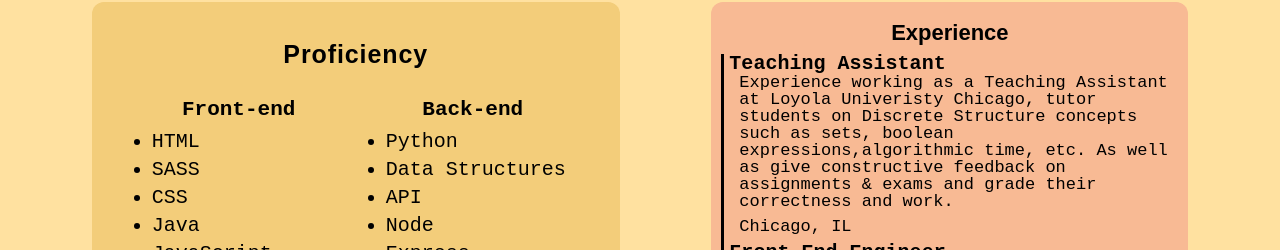
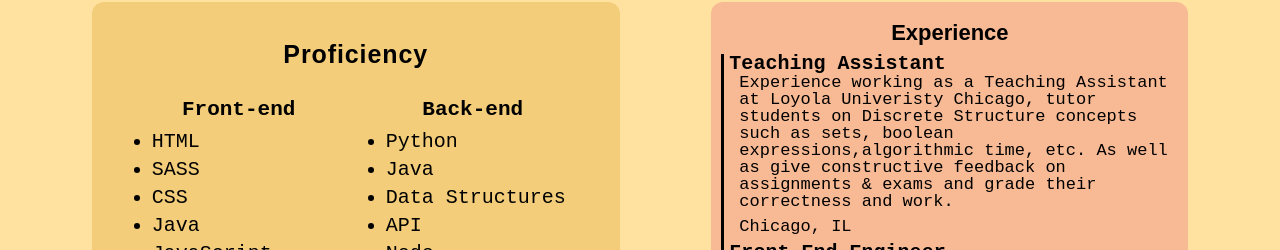
Before and after one commit to fiona1nicdao/fiona_website_v5, a React (Create React App) app: page / in a window 1280 px wide. Shown: the part 1739-1989 px from the top of the page. Built offline with nearby package versions, Linux system fonts and the light colour scheme.

Commit message:
updated resume

```diff
--- a/src/pages/resume/Resume.js
+++ b/src/pages/resume/Resume.js
@@ -4,7 +4,7 @@
         <div id="Contact" className="resume-page">
             <div className="contact-area">
                 <button className="resume-btn">
-                    <a target="_blank" rel="noopener noreferrer" href="https://drive.google.com/file/d/1IkkS3aSxd_X4_LP7NqfH0F9b73arOuRS/view?usp=sharing">View Resume</a>
+                    <a target="_blank" rel="noopener noreferrer" href="https://drive.google.com/file/d/1FnxlnCsmGdt3cG4gM0AfoyQ9yjnvf30q/view?usp=sharing">View Resume</a>
                 </button>
                 <div className="contact-section">
                     <h2>Let's Get In Touch! </h2>
@@ -63,6 +63,7 @@
                             <h2 className="spacing">Back-end</h2>
                             <ul className="spacing-left">
                                 <li className="dot">Python</li>
+                                <li className="dot">Java</li>
                                 <li className="dot">Data Structures</li>
                                 <li className="dot">API</li>
                                 <li className="dot">Node</li>
```
